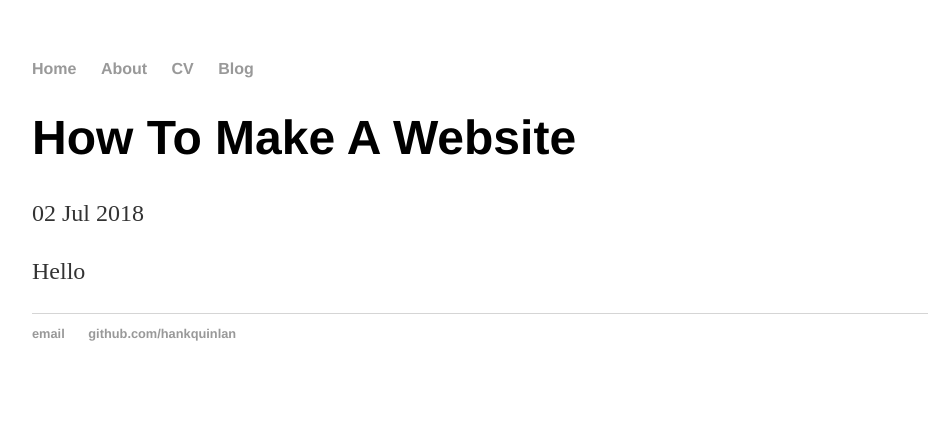
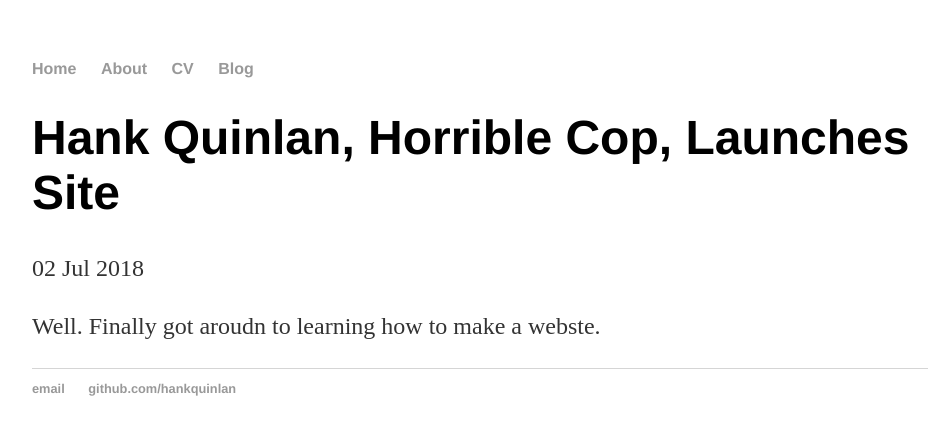
Before and after one commit to nshaw98/aboutnathan.github.io, a Jekyll site: the page built from _posts/2018-07-02-how-to-make-a-website.md, in a window 1280 px wide. Shown: the top 435 px of the page, without its empty margins (160-1099 px from the left). Built offline with Jekyll 4.4.1, drawn with Linux system fonts in a browser that asks for light colours; our own code applies the rules of GitHub Pages for plain Markdown files.

Commit message:
Update 2018-07-02-how-to-make-a-website.md

```diff
--- a/_posts/2018-07-02-how-to-make-a-website.md
+++ b/_posts/2018-07-02-how-to-make-a-website.md
@@ -1 +1,7 @@
-Hello
+---
+layout: post
+title: "Hank Quinlan, Horrible Cop, Launches Site"
+date: 2018-07-02
+---
+
+Well. Finally got aroudn to learning how to make a webste.
```
